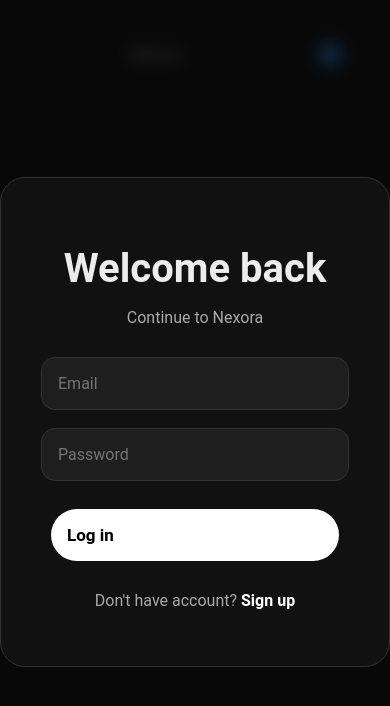
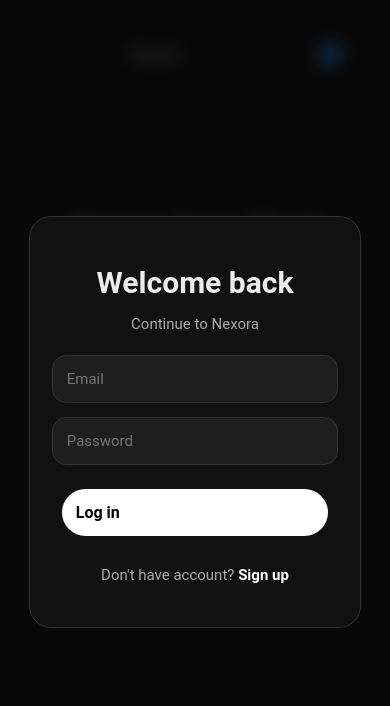
Before and after one commit to AnuragRJ/Nexora, a React app in the folder Frontend/: page / in a window 390 px wide. Shown: the top 706 px of the page. Built offline with nearby package versions, Linux system fonts and the light colour scheme; the HTML template or start-up script is replaced by a standard one.

Commit message:
Made website responsive

```diff
--- a/Frontend/src/AuthOverlay.css
+++ b/Frontend/src/AuthOverlay.css
@@ -1,72 +1,111 @@
 .auth-overlay{
-    position:fixed;
-    inset:0;
-    background:rgba(0,0,0,0.75);
-    backdrop-filter:blur(8px);
-    display:flex;
-    justify-content:center;
-    align-items:center;
-    z-index:999;
+    position: fixed;
+    inset: 0;
+    background: rgba(0,0,0,0.75);
+    backdrop-filter: blur(8px);
+    display: flex;
+    justify-content: center;
+    align-items: center;
+    z-index: 999;
+    padding: 20px;
 }
 
 .auth-box{
-    width:420px;
-    background:#111;
-    border:1px solid #333;
-    border-radius:25px;
-    padding:40px;
-    color:white;
+    width: 420px;
+    max-width: 100%;
+    background: #111;
+    border: 1px solid #333;
+    border-radius: 25px;
+    padding: 40px;
+    color: white;
 }
 
 .auth-box h1{
-    text-align:center;
-    margin-bottom:10px;
-    font-size:40px;
+    text-align: center;
+    margin-bottom: 10px;
+    font-size: 40px;
 }
 
 .auth-box p{
-    text-align:center;
-    color:#aaa;
+    text-align: center;
+    color: #aaa;
 }
 
 .auth-box form{
-    display:flex;
-    flex-direction:column;
-    gap:18px;
-    margin-top:30px;
+    display: flex;
+    flex-direction: column;
+    gap: 18px;
+    margin-top: 30px;
 }
 
 .auth-box input{
-    padding:16px;
-    border-radius:14px;
-    border:1px solid #333;
-    background:#1e1e1e;
-    color:white;
-    font-size:16px;
+    padding: 16px;
+    border-radius: 14px;
+    border: 1px solid #333;
+    background: #1e1e1e;
+    color: white;
+    font-size: 16px;
 }
 
 .auth-box input:focus{
-    outline:none;
-    border:1px solid white;
+    outline: none;
+    border: 1px solid white;
 }
 
 .auth-box button{
-    padding:16px;
-    border:none;
-    border-radius:30px;
-    background:white;
-    color:black;
-    font-weight:bold;
-    font-size:17px;
-    cursor:pointer;
+    padding: 16px;
+    border: none;
+    border-radius: 30px;
+    background: white;
+    color: black;
+    font-weight: bold;
+    font-size: 17px;
+    cursor: pointer;
 }
 
 .switch-text{
-    margin-top:20px;
+    margin-top: 20px;
+    text-align: center;
 }
 
 .switch-text span{
-    color:white;
-    cursor:pointer;
-    font-weight:bold;
+    color: white;
+    cursor: pointer;
+    font-weight: bold;
 }
+
+
+/* MOBILE RESPONSIVE */
+
+@media (max-width: 768px){
+
+    .auth-box{
+        width: 95%;
+        padding: 28px 22px;
+        border-radius: 22px;
+    }
+
+    .auth-box h1{
+        font-size: 30px;
+    }
+
+    .auth-box p{
+        font-size: 15px;
+    }
+
+    .auth-box form{
+        gap: 14px;
+        margin-top: 22px;
+    }
+
+    .auth-box input{
+        padding: 14px;
+        font-size: 15px;
+    }
+
+    .auth-box button{
+        padding: 14px;
+        font-size: 16px;
+    }
+
+}
```
